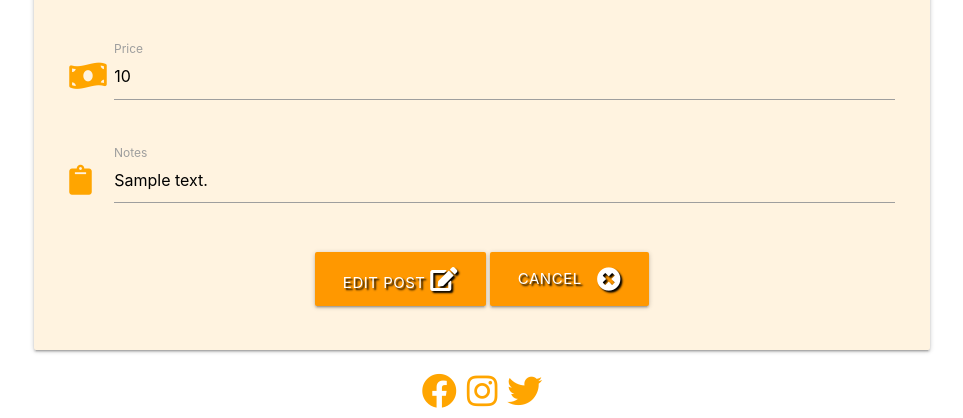
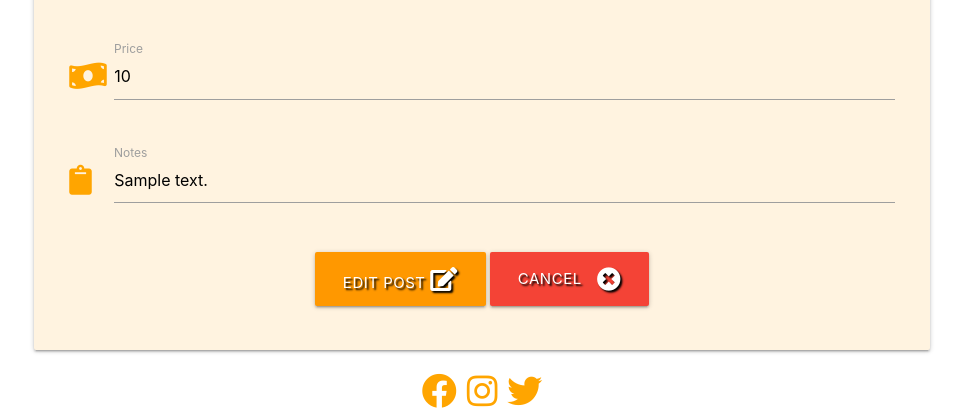
Before and after one commit to Code-Institute-Submissions/cigarist, a Flask app: template templates/edit_post.html in a window 1280 px wide. Shown: the part 1205-1623 px from the top of the page, without its empty margins (158-1121 px from the left). Run offline with Flask 2, Linux system fonts and the light colour scheme; the template is opened without the code that fills it: most values are stand-ins (such as "Sample title", 1, 10 or a date in 2020); some libraries are stand-ins or nearby versions.

Commit message:
Changed cancel btn to red color

```diff
--- a/templates/edit_post.html
+++ b/templates/edit_post.html
@@ -121,7 +121,7 @@
                     <button type="submit" class="btn-large orange text-shadow">
                         Edit Post <i class="fas fa-edit"></i>
                     </button>
-                    <a href="{{ url_for('get_cigars') }}" class="btn-large orange text-shadow">
+                    <a href="{{ url_for('get_cigars') }}" class="btn-large red text-shadow">
                         Cancel <i class="fas fa-times-circle right"></i>
                     </a>
                 </div>
```
Also changed, not shown: static/js/script.js (line endings or trailing spaces).
